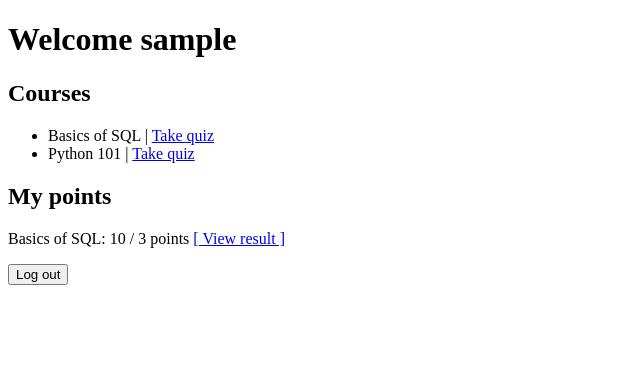
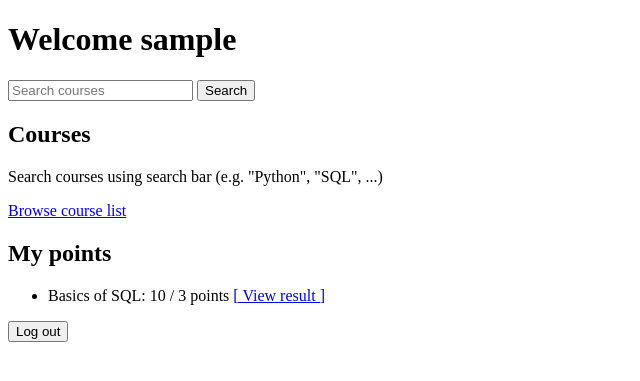
Before and after one commit to ttanninen/CSB2025_project1, a Django app: page / in a window 1280 px wide. Shown: the top 381 px of the page, without its empty margins (0-640 px from the left). Run offline with Django 5.2, Linux system fonts and the light colour scheme; a user stored in the database is signed in; data comes from the database, SQL or seed files in the repository; tables that the repository leaves empty hold one stand-in row (values such as "Sample post").

Commit message:
Added unsafe search functionality and repair

```diff
--- a/flawed_site/assignment_portal/templates/assignment_portal/index.html
+++ b/flawed_site/assignment_portal/templates/assignment_portal/index.html
@@ -7,26 +7,48 @@
 </head>
 <body>
     <h1>Welcome {{ student.username }}</h1>
+    <form method="get" action="">
+        <input
+            type="text"
+            name="search"
+            placeholder="Search courses"
+            value="{{ search }}"
+            >
+
+        <button type="submit">Search</button>
+    </form>
     <h2>Courses</h2>
+    {% if search %}
     <p>
         <ul>
             {% for course in courses %}
             <li>{{course.name}} | <a href="{% url 'quiz' course.id %}">Take quiz</a></li>
+            {% empty %}
+            No courses found. Try e.g. "Python" or "SQL".
             {% endfor %}
         </ul>
+    </p>
+    {% else %}
+    Search courses using search bar (e.g. "Python", "SQL", ...)
+    {% endif %}
+    <br>
+    <p>
+        <a href="{% url 'browse' %}">Browse course list</a>
     </p>
 
     <h2>My points</h2>
     <p>
+        <ul>
             {% for submission in submissions %}
-            <p>
+                <li>
                     {{ submission.course.name }}:
                     {{ submission.points }} / 3 points
                     <a href="{% url 'results' submission.id %}">[ View result ]</a>
-            </p>
+                </li>
             {% empty %}
                 <p>You haven't completed any quizzes yet.</p>
             {% endfor %}
+        </ul>
     </p>
     <p>
     <form method="post" action="{% url 'logout' %}">
--- a/flawed_site/assignment_portal/views.py
+++ b/flawed_site/assignment_portal/views.py
@@ -2,6 +2,8 @@ from django.contrib.auth.models import User
 from django.contrib.auth import login
 from django.contrib.auth.decorators import login_required
 from django.shortcuts import render, get_object_or_404, redirect
+
+from django.db import connection
 
 from .models import Course, Submission
 
@@ -24,12 +26,38 @@ def register(request):
 
 @login_required
 def index(request):
-    courses = Course.objects.all()
+    search = request.GET.get("search", "")
+    if search:
+        '''
+        # SAFE SEARCH:
+
+        courses.objects.filter(
+            name__icontains=search
+        )
+        '''
+        with connection.cursor() as c:
+            c.execute(
+                "SELECT id, name FROM assignment_portal_course "
+                "WHERE name LIKE '%" + search + "%'"
+            )
+
+            rows = c.fetchall()
+
+        courses = [
+            {"id": row[0], "name": row[1]}
+            for row in rows
+        ]
+
+    else:
+        courses = Course.objects.all()
+
     student = request.user
+
     submissions = Submission.objects.filter(
         student=request.user
     ).select_related("course")
-    return render(request, "assignment_portal/index.html", {"courses": courses, "student": student, "submissions": submissions})
+
+    return render(request, "assignment_portal/index.html", {"courses": courses, "student": student, "submissions": submissions, "search": search})
 
 @login_required
 def quiz(request, course_id):
@@ -78,3 +106,8 @@ def results(request, submission_id):
         )
 
     return render(request,"assignment_portal/results.html", {"submission": submission})
+
+@login_required
+def browse(request):
+    courses = Course.objects.all()
+    return render(request,"assignment_portal/browse.html", {"courses": courses})
```
Lines whose indentation alone changed are shown as unchanged.
